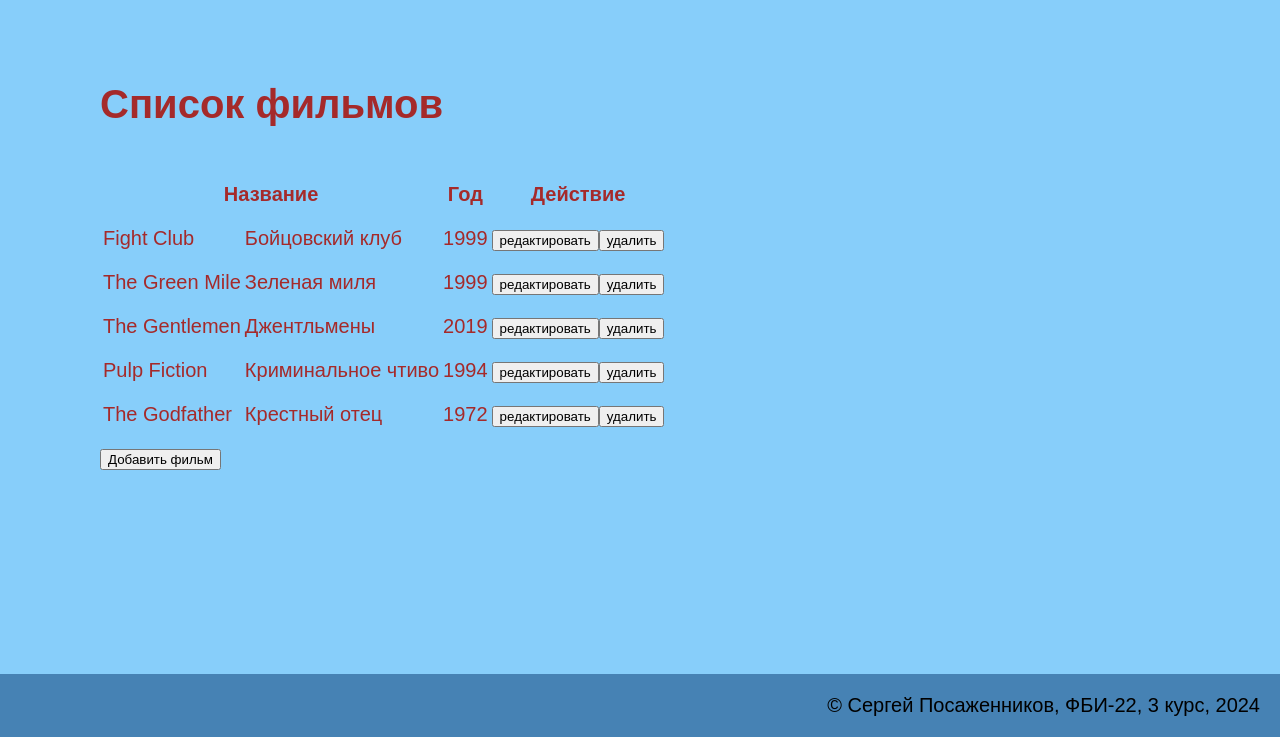
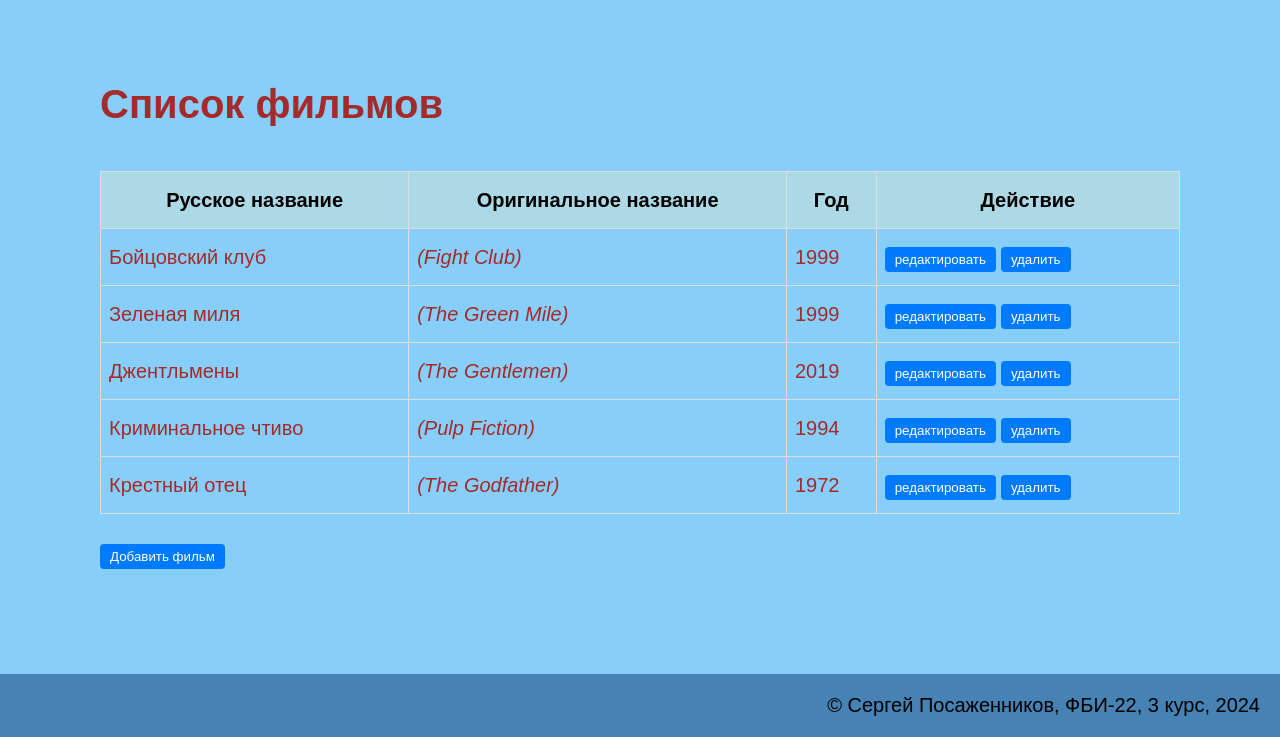
Before and after one commit to seruog17/web-programming-labs-2, a Flask app: page /lab7/ in a window 1280 px wide. Shown: the part 63-800 px from the top of the page. Run offline with Flask 3, Linux system fonts and the light colour scheme.

Commit message:
Самостоятельные задания

```diff
--- a/lab7.py
+++ b/lab7.py
@@ -63,6 +63,8 @@ def put_film(id):
     film = request.get_json()
     if not film.get('description'):
         return jsonify({"error": "Заполните описание!"}), 400
+    if not film.get('title') and film.get('title_ru'):
+        film['title'] = film['title_ru']
     films[id] = film
     return jsonify(films[id])
 
@@ -71,6 +73,8 @@ def add_films():
     new_film = request.get_json()
     if not new_film.get('description'):
         return jsonify({"error": "Заполните описание!"}), 400
+    if not new_film.get('title') and new_film.get('title_ru'):
+        new_film['title'] = new_film['title_ru']
     films.append(new_film)
     new_film_index = len(films) - 1
     return jsonify({"index": new_film_index}), 201
--- a/static/lab7/main.js
+++ b/static/lab7/main.js
@@ -6,13 +6,19 @@ function fillFilmList() {
             tbody.innerHTML = '';
             films.forEach((film, i) => {
                 let tr = document.createElement('tr');
+                let tdTitleRus = document.createElement('td');
                 let tdTitle = document.createElement('td');
-                let tdTitleRus = document.createElement('td');
                 let tdYear = document.createElement('td');
                 let tdActions = document.createElement('td');
 
-                tdTitle.innerText = film.title === film.title_ru ? '' : film.title;
+
                 tdTitleRus.innerText = film.title_ru;
+
+
+                let italicTitle = document.createElement('i');
+                italicTitle.innerText = `(${film.title})`;
+                tdTitle.appendChild(italicTitle);
+
                 tdYear.innerText = film.year;
 
                 let editButton = document.createElement('button');
@@ -24,7 +30,8 @@ function fillFilmList() {
                 delButton.onclick = () => deleteFilm(i, film.title_ru);
 
                 tdActions.append(editButton, delButton);
-                tr.append(tdTitle, tdTitleRus, tdYear, tdActions);
+
+                tr.append(tdTitleRus, tdTitle, tdYear, tdActions);
                 tbody.append(tr);
             });
         });
--- a/static/main.css
+++ b/static/main.css
@@ -37,8 +37,8 @@ footer {
 }
 
 .content {
-    padding-top: 80px; /* Отступ сверху для заголовка */
-    padding-bottom: 80px; /* Отступ снизу для подвала */
+    padding-top: 80px;
+    padding-bottom: 80px;
 }
 
 .error {
--- a/templates/lab7/index.html
+++ b/templates/lab7/index.html
@@ -5,20 +5,82 @@
 {% block script %}
 <script src="{{ url_for('static', filename='lab7/main.js') }}"></script>
 <style>
+    table {
+        width: 100%;
+        border-collapse: collapse;
+        margin-bottom: 20px;
+    }
+
+    th, td {
+        border: 1px solid #ddd;
+        padding: 8px;
+        text-align: left;
+    }
+
+    th {
+        background-color: lightblue;
+        color: black;
+        text-align: center;
+    }
+
+
+    button {
+        padding: 5px 10px;
+        margin-right: 5px;
+        cursor: pointer;
+        border: none;
+        background-color: #007bff;
+        color: white;
+        border-radius: 4px;
+    }
+
+    button:hover {
+        background-color: #0056b3;
+    }
+
     .modal {
         display: none;
         z-index: 100;
         box-shadow: 3px 3px 5px black;
         background: white;
-        width: 400px;
+        width: 600px;
         left: 50%;
-        top: 220px;
+        top: 100px;
         margin-left: -200px;
         position: absolute;
         padding: 20px;
     }
+
+    .modal label {
+        display: block;
+        margin-bottom: 8px;
+    }
+
+    .modal input, .modal textarea {
+        width: 100%;
+        padding: 8px;
+        margin-bottom: 15px;
+        border: 1px solid #ccc;
+        border-radius: 4px;
+    }
+
+    .modal button {
+        padding: 10px 20px;
+        background-color: #28a745;
+        color: white;
+        border: none;
+        border-radius: 4px;
+        cursor: pointer;
+    }
+
+    .modal button:hover {
+        background-color: #218838;
+    }
+
     .error-message {
         color: red;
+        font-size: 14px;
+        margin-top: 5px;
     }
 </style>
 {% endblock %}
@@ -29,7 +91,8 @@
     <table>
         <thead>
             <tr>
-                <th colspan="2">Название</th>
+                <th>Русское название</th>
+                <th>Оригинальное название</th>
                 <th>Год</th>
                 <th>Действие</th>
             </tr>
```
